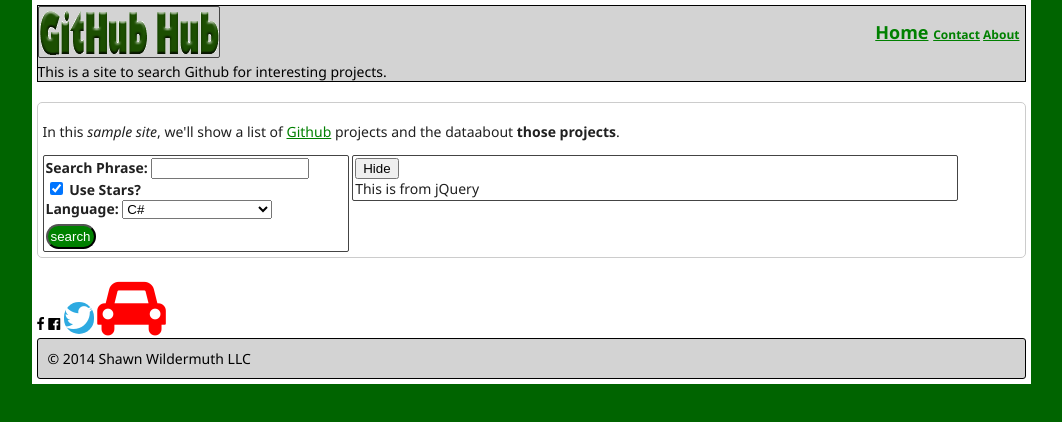
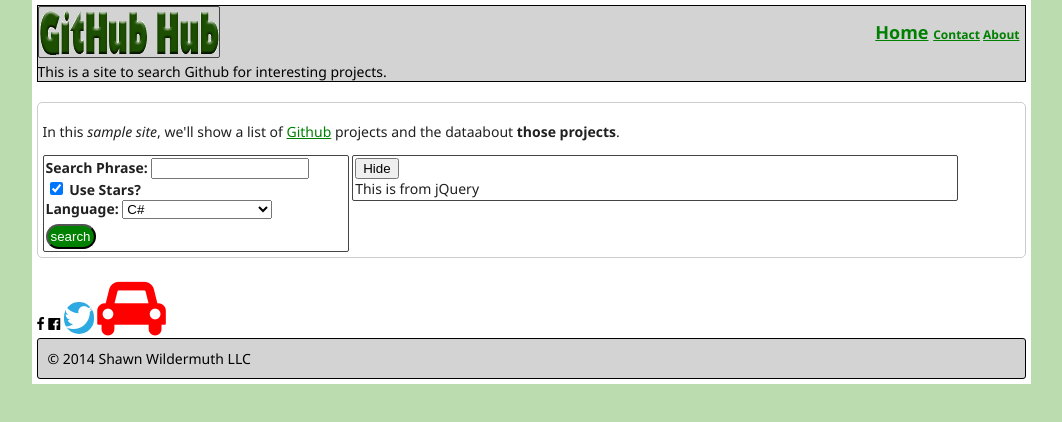
Before and after one commit to seyffu/wild, a plain HTML site: page index.html in a window 1280 px wide. Shown: the whole page, without its empty margins (109-1171 px from the left). Drawn offline with Linux system fonts and the light colour scheme.

Commit message:
/* Changed the color toi test git and vsts */

```diff
--- a/css/site.css
+++ b/css/site.css
@@ -13,7 +13,9 @@ footer {
 body {
   font-family: Segoe UI, Arial, Helvetica, sans-serif;
   font-size: 14px;
-  background-color: darkgreen;
+  /* background-color: darkgreen; */
+  /* Changed the color toi test git and vsts */
+  background-color: #badcaf;
 }
 
 a {
```
